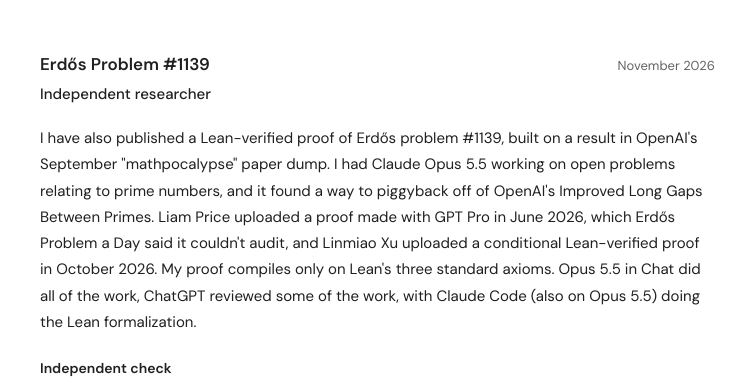
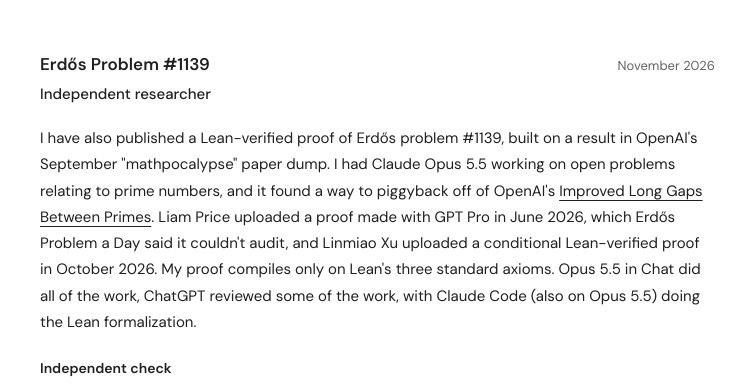
Before and after one commit to loganeberwein/loganeberwein.github.io, a plain HTML site: page index.html in a window 1280 px wide. Shown: the part 1542-1927 px from the top of the page, 329-1071 px from the left. Drawn offline with Linux system fonts and the light colour scheme.

Commit message:
Link Improved Long Gaps Between Primes
Co-Authored-By: Claude Opus 5.5 <noreply@anthropic.com>

```diff
--- a/index.html
+++ b/index.html
@@ -305,7 +305,7 @@
               <span class="position__date">November 2026</span>
             </div>
             <p class="position__role">Independent researcher</p>
-            <p>I have also published a Lean-verified proof of Erdős problem #1139, built on a result in OpenAI's September "mathpocalypse" paper dump. I had Claude Opus 5.5 working on open problems relating to prime numbers, and it found a way to piggyback off of OpenAI's Improved Long Gaps Between Primes. Liam Price uploaded a proof made with GPT Pro in June 2026, which Erdős Problem a Day said it couldn't audit, and Linmiao Xu uploaded a conditional Lean-verified proof in October 2026. My proof compiles only on Lean's three standard axioms. Opus 5.5 in Chat did all of the work, ChatGPT reviewed some of the work, with Claude Code (also on Opus 5.5) doing the Lean formalization.</p>
+            <p>I have also published a Lean-verified proof of Erdős problem #1139, built on a result in OpenAI's September "mathpocalypse" paper dump. I had Claude Opus 5.5 working on open problems relating to prime numbers, and it found a way to piggyback off of OpenAI's <a href="https://cdn.openai.com/pdf/51126fac-1b68-4128-9666-c908bcc16033/long_gaps.pdf">Improved Long Gaps Between Primes</a>. Liam Price uploaded a proof made with GPT Pro in June 2026, which Erdős Problem a Day said it couldn't audit, and Linmiao Xu uploaded a conditional Lean-verified proof in October 2026. My proof compiles only on Lean's three standard axioms. Opus 5.5 in Chat did all of the work, ChatGPT reviewed some of the work, with Claude Code (also on Opus 5.5) doing the Lean formalization.</p>
             <h4>Independent check</h4>
             <p><a href="https://erdosproblemaday.com/day/1139-eberwein-lean-proof-rebuilt">Erdős Problem a Day</a> rebuilt my release and confirmed that it's an unconditional proof. They said: "the answer to #1139 is yes, with a machine-checked proof." They also called it the first complete Lean proof they know of that assumes nothing.</p>
           </article>
```
